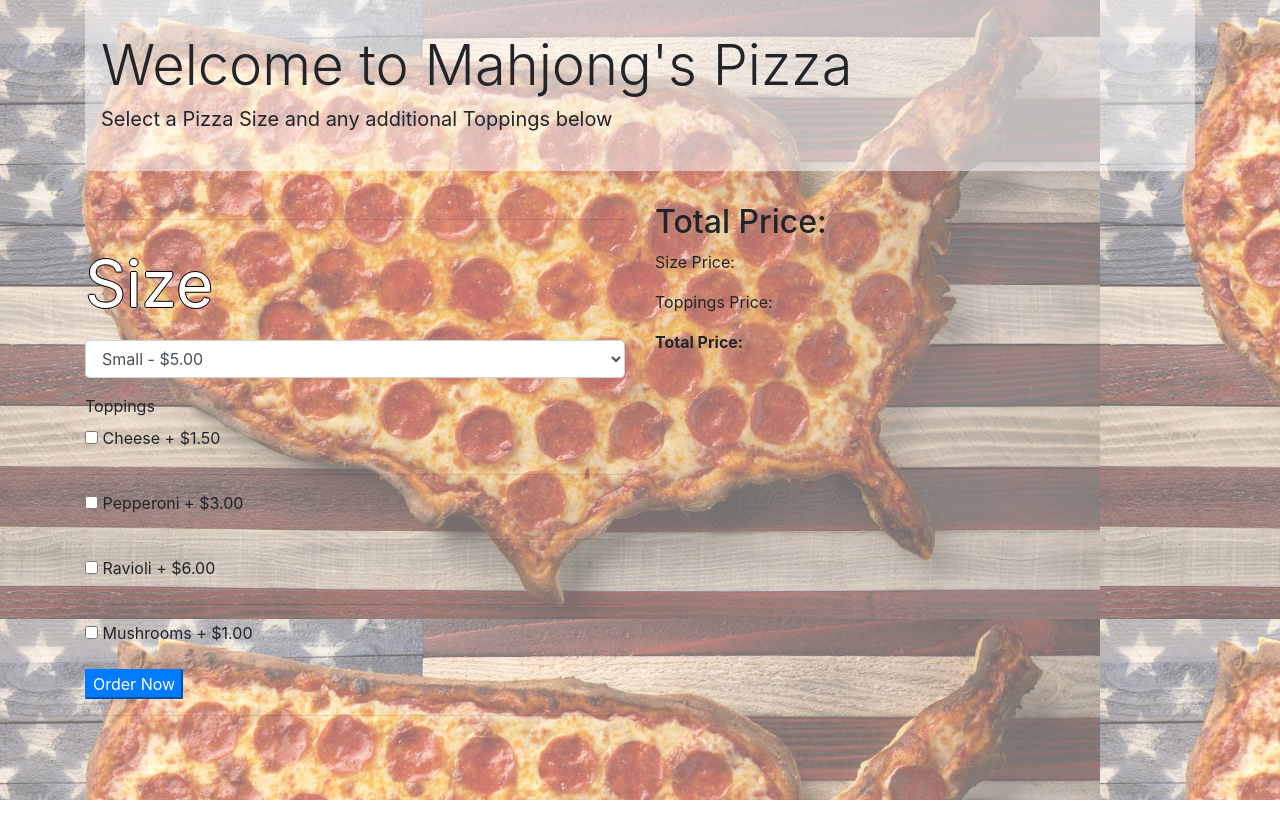
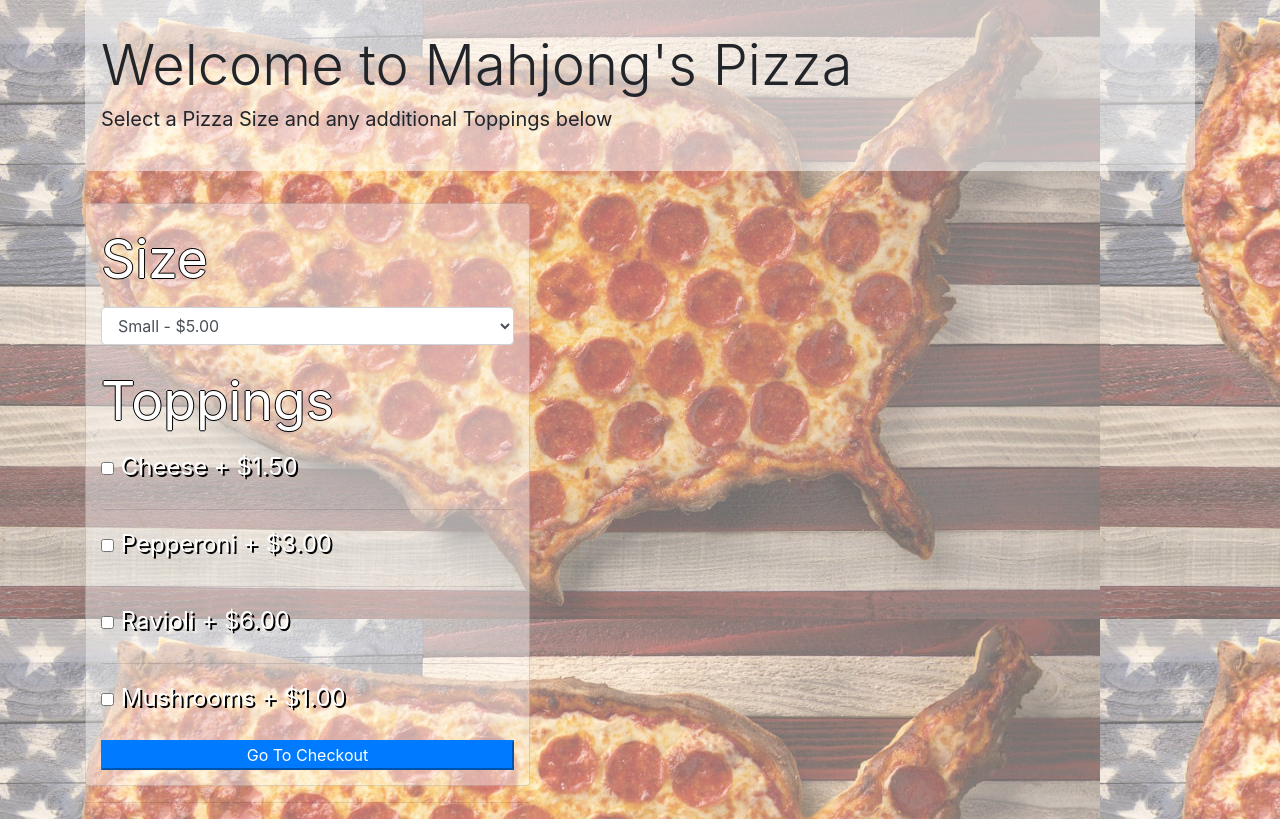
Before and after one commit to chansen1395/pizza-parlor8-27, a plain HTML site: page index.html in a window 1280 px wide. Drawn offline with Linux system fonts and the light colour scheme.

Commit message:
add final formatting, add an easter-egg.

```diff
--- a/css/styles.css
+++ b/css/styles.css
@@ -7,7 +7,38 @@
 }
 
 .labels {
-  font-size: 48pt;
+  font-size: 40pt;
   color: white;
   text-shadow: -1px 0 black, 0 1px black, 1px 0 black, 0 -1px black;
 }
+.labels-smaller {
+  font-size: 18pt;
+  color: white;
+  text-shadow: 2px 2px #000000
+}
+
+.card-opaque {
+  position: relative;
+  display: -ms-flexbox;
+  display: flex;
+  -ms-flex-direction: column;
+  flex-direction: column;
+  min-width: 0;
+  word-wrap: break-word;
+  background-color: rgba(255, 255, 255, 0.404);
+  background-clip: border-box;
+  border: 1px solid rgba(0, 0, 0, 0.125);
+  border-radius: 0.25rem;
+  padding: 15px;
+}
+
+#ravioli-ravioli:hover .innerText {
+  display: block;
+}
+
+.innerText {
+  display: none;
+  font-size: 12px;
+  color: rgb(255, 0, 0);
+  text-shadow: none;
+}
--- a/index.html
+++ b/index.html
@@ -1,5 +1,6 @@
 <!DOCTYPE html>
 <html>
+
 <head>
   <link href="css/bootstrap.css" rel="stylesheet">
   <link href="css/styles.css" rel="stylesheet" type="text/css">
@@ -8,55 +9,60 @@
   <title>Pizza Time!</title>
   <title></title>
 </head>
+
 <body background="img/pizzamerica2.jpg">
   <div class="container">
-      <div class = "jumbotron">
-      <h1 class ="display-4">Welcome to Mahjong's Pizza</h1>
-      <h2 class = "lead"><strong>Select a Pizza Size and any additional Toppings below</strong></h2>
+    <div class="jumbotron">
+      <h1 class="display-4">Welcome to Mahjong's Pizza</h1>
+      <h2 class="lead"><strong>Select a Pizza Size and any additional Toppings below</strong></h2>
     </div>
     <div class="row">
-        <div class="col-md-6">
-          <hr>
-          <form id="new-pizza">
+      <div class="col-md-5">
+        <form class="card-opaque" id="new-pizza">
           <div class="form-group">
-              <label for="size"><span class = "labels">Size</span></label>
+            <label for="size"><span class="labels">Size</span></label>
             <select class="form-control" id="size" required>
-                <option type="text" value = "S">Small - $5.00</option>
-                <option type="text" value = "M">Medium - $10.00</option>
-                <option type="text" value = "L">Large - $15.00</option>
+              <option type="text" value="S">Small - $5.00</option>
+              <option type="text" value="M">Medium - $10.00</option>
+              <option type="text" value="L">Large - $15.00</option>
             </select>
           </div>
           <div class="form-group">
-              <label for="toppings">Toppings</label>
+            <label for="toppings"><span class="labels">Toppings</span></label>
             <br>
-                <input type="checkbox" name = "checkbox" value = "cheese">
+            <div class="labels-smaller">
+              <input type="checkbox" name="checkbox" value="cheese">
               <label for="cheese"> Cheese + $1.50</label>
               <hr>
-                <input type="checkbox" name = "checkbox" value = "pepperoni">
+              <input type="checkbox" name="checkbox" value="pepperoni">
               <label for="pepperoni"> Pepperoni + $3.00</label>
               <hr>
-                <input type="checkbox" name = "checkbox" value = "ravioli">
-                <label for="ravioli"> Ravioli + $6.00</label>
+              <input type="checkbox" name="checkbox" value="ravioli" class = "easter-egg">
+              <label for="ravioli"><span id = "ravioli-ravioli"> Ravioli + $6.00<p class="innerText">What's in the pocket-oli?</p>
+              </span></label>
               <hr>
-                <input type="checkbox" name = "checkbox" value = "mushrooms">
+              <input type="checkbox" name="checkbox" value="mushrooms">
               <label for="mushrooms"> Mushrooms + $1.00</label>
             </div>
-            <button type="submit" class="btn-primary">Order Now</button>
+          </div>
+          <button type="submit" class="btn-primary">Go To Checkout</button>
         </form>
         <hr>
       </div>
 
       <div class="col-md-6">
-          <div id="show-price">
-            <h2>Total Price:</h2>
+        <div id="show-price" class="card-opaque">
+          <h2 class="labels">Total Price:</h2>
+          <div class="labels-smaller">
             <p>Size Price: <span class="size-price"></span></p>
             <p>Toppings Price: <span class="toppings-price"></span></p>
             <p><strong>Total Price: </strong><span class="total-price"></span></p>
-            <div id="buttons">
           </div>
+          <button class="btn btn-warning">Confirm Order</button>
         </div>
       </div>
     </div>
   </div>
 </body>
+
 </html>
--- a/js/scripts.js
+++ b/js/scripts.js
@@ -25,7 +25,7 @@ Pizza.prototype.getToppingsPrice = function () {
     toppingsPrice += 3;
   }
   if (this.toppings.includes("ravioli")) {
-    toppingsPrice += 5;
+    toppingsPrice += 6;
   }
   if (this.toppings.includes("mushrooms")) {
     toppingsPrice += 1;
@@ -42,13 +42,19 @@ var totalPrice = 0
 // totalPrice;
 
 function displayPrice(newPizza) {
+  $("#show-price").show();
   totalPrice = newPizza.getSizePrice() + newPizza.getToppingsPrice();
-  $(".size-price").html(newPizza.getSizePrice());
-  $(".toppings-price").html(newPizza.getToppingsPrice());
-  $(".total-price").html(totalPrice);
+  $(".size-price").html("$" + newPizza.getSizePrice().toFixed(2));
+  $(".toppings-price").html("$" + newPizza.getToppingsPrice().toFixed(2));
+  $(".total-price").html("$" + totalPrice.toFixed(2));
 }
 
 $(document).ready(function () {
+  $("#show-price").hide();
+  $("#ravioli-ravioli").click(function(event) {
+    event.preventDefault();
+    window.open("https://www.youtube.com/watch?v=NWoyTD27kFs");
+  });
   $("form#new-pizza").submit(function (event) {
     event.preventDefault();
     var toppings = [];
@@ -59,5 +65,8 @@ $(document).ready(function () {
     console.log("Toppings selected: " + toppings);
     var newPizza = new Pizza(inputtedSize, toppings);
     displayPrice(newPizza);
+    $(".btn-warning").click(function () {
+      location.reload();
+    });
   });
 });
```
Also changed, not shown: 1 other file. Lines whose indentation alone changed are shown as unchanged.
